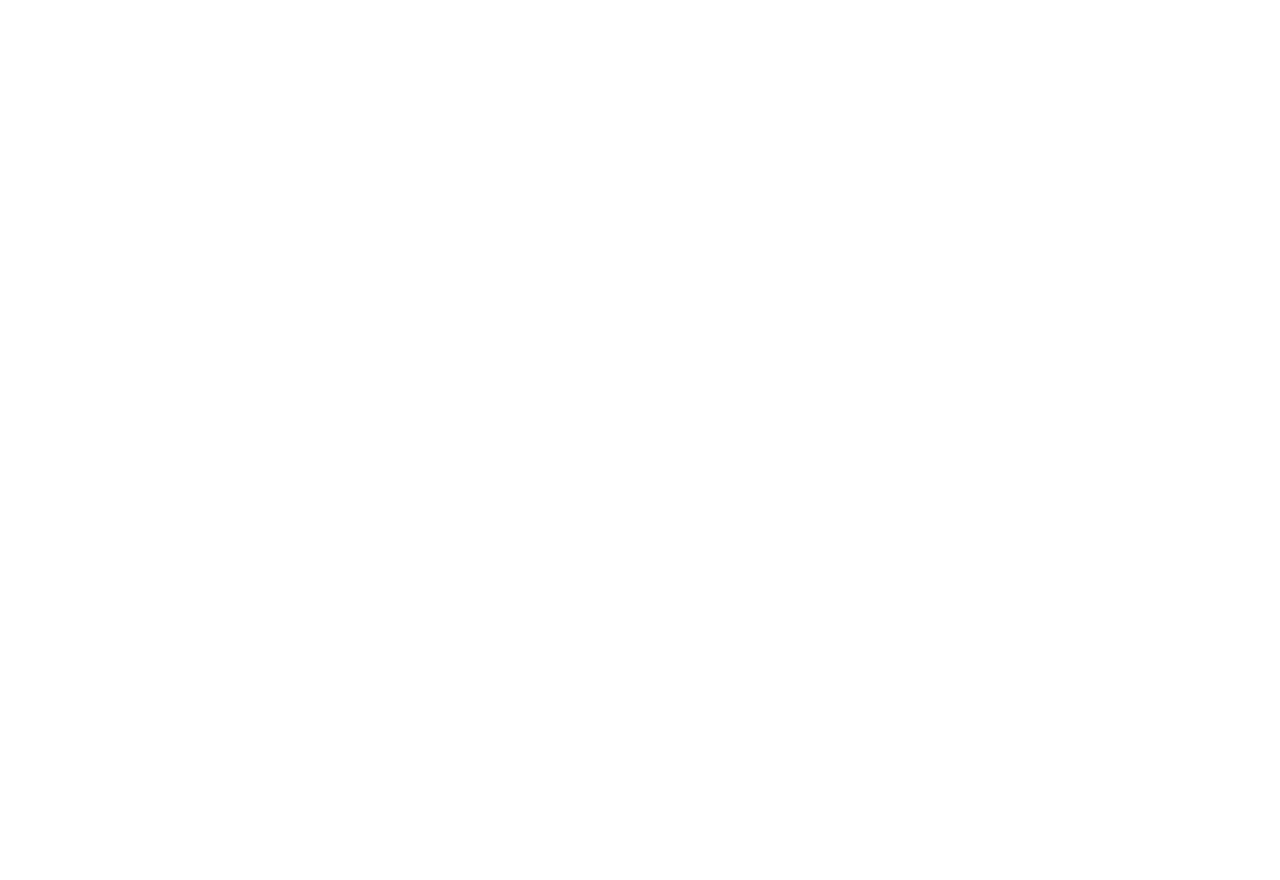
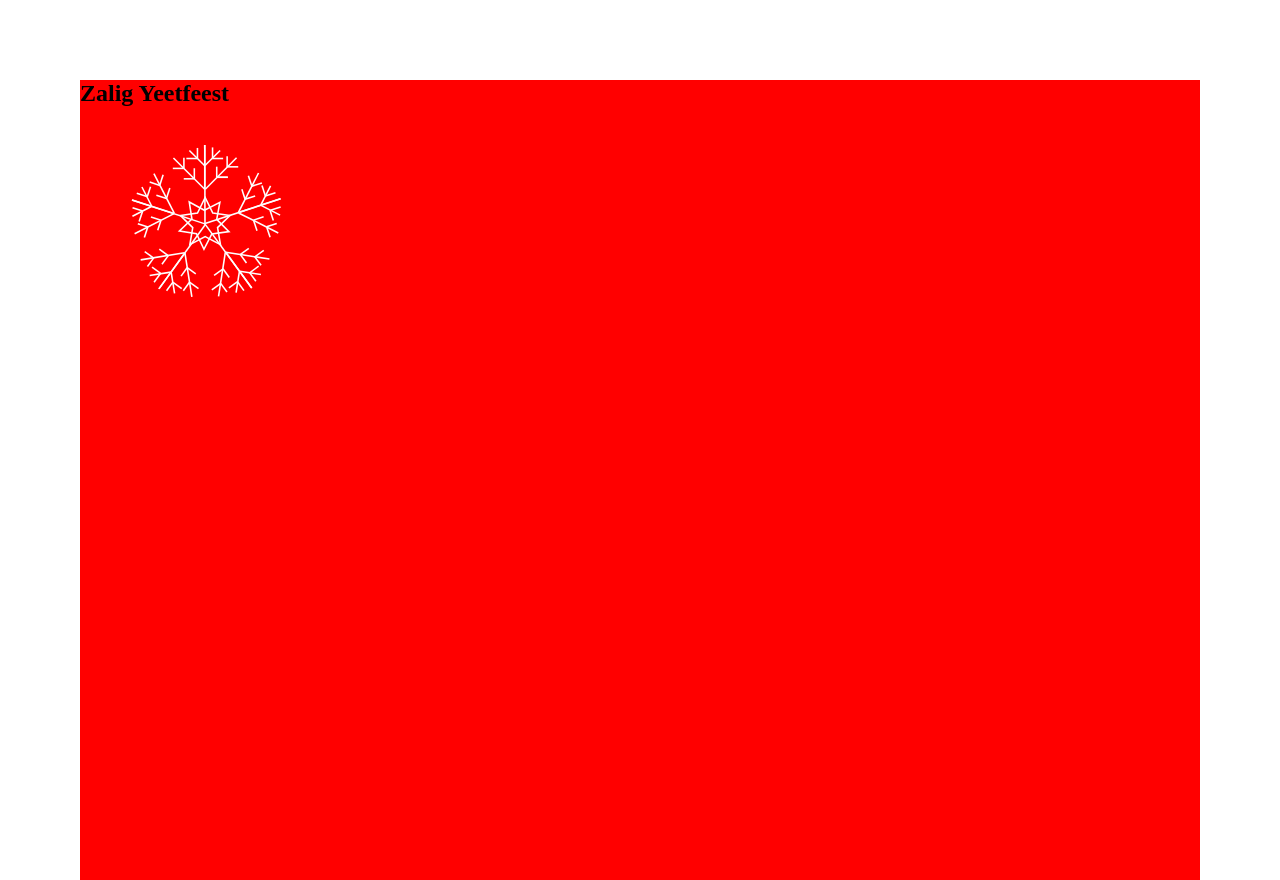
Before and after one commit to JanHenst/KerstVlokOpdracht, a plain HTML site: page index.html in a window 1280 px wide. Before the commit the page ends 800 px from the top, so only its background shows below. Drawn offline with Linux system fonts and the light colour scheme.

Commit message:
update svg stijlen

```diff
--- a/index.html
+++ b/index.html
@@ -3,9 +3,17 @@
   <head>
     <meta charset="utf-8">
     <meta name="author" content="Jan van der Henst, Zenzo Xafir Arian">
-    <title></title>
+    <meta name="viewport" content="width=device-width, initial-scale=1.0">
+    <link rel="stylesheet" href="style.css">
+    <title>KerstVlok opdracht</title>
   </head>
   <body>
+    <div class="midden">
+      <h2>Zalig Yeetfeest</h2>
+      <div id="sneeuwvlok">
 
+      </div>
+    </div>
+    <script src="vlokken.js"></script>
   </body>
 </html>
--- /dev/null
+++ b/style.css
@@ -0,0 +1,22 @@
+body {
+  height: 100vh;
+  margin: 0;
+}
+
+.midden {
+  margin: 0 auto;
+  margin-top: 5em;
+  width:  70em;
+  height: 50em;
+  background-color: red;
+}
+#sneeuwvlok {
+  height: 10vh;
+  stroke-width: 3px;
+  stroke: white;
+  fill: none;
+}
+
+svg {
+ height: 250px;
+}
--- /dev/null
+++ b/vlokken.js
@@ -0,0 +1,109 @@
+let codeSVGvlok = '<svg version="1.1" class="vlokje" xmlns="http://www.w3.org/2000/svg" ' +
+    'xmlns:xlink="http://www.w3.org/1999/xlink" x="0px" y="0px"  ' +
+    'viewBox="0 0 480 480" xml:space="preserve"> ' +
+   ' <g> ' +
+    ' <line x1="239.5" y1="34.5" x2="240" y2="187"/> ' +
+    '<line x1="239.5" y1="119.5" x2="239.5" y2="34.5"/> ' +
+    '<line x1="240.5" y1="119.5" x2="300.6" y2="58.9"/> ' +
+     '<line x1="239.5" y1="119.5" x2="179.4" y2="59.4"/> ' +
+     '<line x1="239" y1="74" x2="210" y2="45"/> ' +
+    ' <line x1="282.5" y1="76.8" x2="282.5" y2="56.2"/> ' +
+     '<line x1="269" y1="45" x2="240" y2="74"/>  ' +
+     '<line x1="254.5" y1="59.8" x2="254.5" y2="39.2"/> ' +
+     '<line x1="225.5" y1="60.8" x2="225.5" y2="40.2"/> ' +
+     '<line x1="199.5" y1="79.8" x2="199.5" y2="59.2"/> ' +
+     '<line x1="303.8" y1="76.5" x2="283.2" y2="76.5"/> ' +
+     '<line x1="274.8" y1="60.5" x2="254.2" y2="60.5"/> ' +
+     '<line x1="224.8" y1="60.5" x2="204.2" y2="60.5"/> ' +
+     '<line x1="198.8" y1="79.5" x2="178.2" y2="79.5"/> ' +
+     '<line x1="219.5" y1="99.8" x2="219.5" y2="79.2"/> ' +
+     '<line x1="262.5" y1="96.8" x2="262.5" y2="76.2"/> ' +
+     '<line x1="283.8" y1="96.5" x2="263.2" y2="96.5"/> ' +
+     '<line x1="219.8" y1="99.5" x2="199.2" y2="99.5"/> ' +
+     '<line x1="283.8" y1="96.5" x2="263.2" y2="96.5"/> ' +
+   '</g> ' +
+   '<g> ' +
+    ' <line x1="385.1" y1="137.8" x2="240.2" y2="185.4"/> ' +
+'<line x1="304.2" y1="164" x2="385.1" y2="137.8"/> ' +
+     '<line x1="304.5" y1="165" x2="380.7" y2="203.4"/> ' +
+    ' <line x1="304.2" y1="164" x2="342.8" y2="88.3"/> ' +
+    ' <line x1="347.3" y1="149.5" x2="365.9" y2="113"/> ' +
+    ' <line x1="358.2" y1="191.7" x2="377.7" y2="185.4"/> ' +
+    ' <line x1="384.2" y1="169.1" x2="347.6" y2="150.4"/> ' +
+    ' <line x1="365.7" y1="159.8" x2="385.2" y2="153.5"/> ' +
+    ' <line x1="355.8" y1="132.6" x2="375.3" y2="126.2"/> ' +
+    ' <line x1="329.7" y1="113.7" x2="349.2" y2="107.4"/> ' +
+    ' <line x1="365" y1="211.8" x2="358.6" y2="192.3"/> ' +
+    '  <line x1="371.2" y1="179.3" x2="364.9" y2="159.8"/> ' +
+    '  <line x1="355.8" y1="131.8" x2="349.4" y2="112.3"/> ' +
+    '  <line x1="329.7" y1="112.9" x2="323.3" y2="93.4"/> ' +
+    '  <line x1="316.8" y1="138.9" x2="336.3" y2="132.6"/> ' +
+    '  <line x1="333" y1="178.9" x2="352.5" y2="172.5"/> ' +
+    '  <line x1="317.1" y1="139.1" x2="310.8" y2="119.6"/> ' +
+    '  <line x1="339.8" y1="199" x2="333.4" y2="179.5"/> ' +
+   ' </g> ' +
+   ' <g> ' +
+   '   <line x1="329.7" y1="309.1" x2="239.7" y2="186"/> ' +
+    '  <line x1="279.8" y1="240.3" x2="329.7" y2="309.1"/> ' +
+    '  <line x1="279" y1="240.9" x2="266" y2="325.2"/> ' +
+    '  <line x1="279.8" y1="240.3" x2="363.7" y2="253.6"/> ' +
+    '  <line x1="306.9" y1="276.9" x2="347.4" y2="283.3"/> ' +
+    '  <line x1="270.1" y1="300.2" x2="282.2" y2="316.8"/> ' +
+    '  <line x1="299.7" y1="317.9" x2="306.1" y2="277.4"/> ' +
+    '  <line x1="302.8" y1="297.5" x2="314.8" y2="314.1"/> ' +
+    '  <line x1="325.6" y1="279.6" x2="337.7" y2="296.2"/> ' +
+    '  <line x1="335.5" y1="249" x2="347.6" y2="265.6"/> ' +
+    '  <line x1="253.1" y1="312.9" x2="269.7" y2="300.8"/> ' +
+    '  <line x1="285.9" y1="308.8" x2="302.5" y2="296.7"/> ' +
+    '  <line x1="326.4" y1="279.4" x2="343" y2="267.3"/> ' +
+    '  <line x1="336.3" y1="248.7" x2="352.8" y2="236.7"/> ' +
+    '  <line x1="307.6" y1="244.6" x2="319.6" y2="261.1"/> ' +
+    '  <line x1="274.5" y1="272.3" x2="286.6" y2="288.8"/> ' +
+    '  <line x1="307.5" y1="244.9" x2="324.1" y2="232.9"/> ' +
+    '  <line x1="257.5" y1="285" x2="274.1" y2="272.9"/> ' +
+   ' </g> ' +
+   ' <g> ' +
+    '  <line x1="151.5" y1="310.8" x2="240.7" y2="187.1"/> ' +
+    '  <line x1="201.5" y1="242" x2="151.5" y2="310.8"/> ' +
+    '  <line x1="200.7" y1="241.4" x2="116.5" y2="255.1"/> ' +
+    '  <line x1="201.5" y1="242" x2="214.8" y2="326"/> ' +
+    '  <line x1="175.1" y1="279.1" x2="181.6" y2="319.6"/> ' +
+    '  <line x1="141.6" y1="251.3" x2="129.5" y2="267.9"/> ' +
+    '  <line x1="133.8" y1="285" x2="174.3" y2="278.6"/> ' +
+    '  <line x1="154.2" y1="281.6" x2="142.2" y2="298.1"/> ' +
+    '  <line x1="178.3" y1="297.8" x2="166.2" y2="314.4"/> ' +
+    '  <line x1="210.5" y1="297.7" x2="198.4" y2="314.3"/> ' +
+    '  <line x1="124.2" y1="239.1" x2="140.8" y2="251.1"/> ' +
+    '  <line x1="138.3" y1="269" x2="154.9" y2="281.1"/> ' +
+    '  <line x1="178.7" y1="298.4" x2="195.3" y2="310.5"/> ' +
+    '  <line x1="210.9" y1="298.3" x2="227.5" y2="310.4"/> ' +
+    '  <line x1="206" y1="269.8" x2="194" y2="286.4"/> ' +
+    '  <line x1="169.5" y1="246.9" x2="157.4" y2="263.5"/> ' +
+    '  <line x1="205.7" y1="269.8" x2="222.3" y2="281.9"/> ' +
+    '  <line x1="152.2" y1="234.6" x2="168.7" y2="246.7"/> ' +
+   ' </g> ' +
+   ' <g> ' +
+   '   <line x1="99.8" y1="140" x2="240" y2="186"/> ' +
+   '   <line x1="180.6" y1="166.3" x2="99.8" y2="140"/> ' +
+   '   <line x1="180.9" y1="165.4" x2="141.9" y2="89.5"/> ' +
+   '   <line x1="180.6" y1="166.3" x2="104.9" y2="204.9"/> ' +
+   '   <line x1="137.2" y1="152.7" x2="100.7" y2="171.3"/> ' +
+   '   <line x1="153.3" y1="112.2" x2="133.8" y2="105.8"/> ' +
+   '   <line x1="118.9" y1="115.2" x2="137.5" y2="151.7"/> ' +
+   '   <line x1="128.5" y1="133.6" x2="109" y2="127.2"/> ' +
+   '   <line x1="120.4" y1="161.4" x2="100.9" y2="155.1"/> ' +
+   '   <line x1="130.5" y1="192" x2="111" y2="185.7"/> ' +
+   '   <line x1="159.6" y1="91.9" x2="153.3" y2="111.4"/> ' +
+   '   <line x1="135.4" y1="114.5" x2="129.1" y2="134"/> ' +
+   '   <line x1="120" y1="162.1" x2="113.6" y2="181.6"/> ' +
+   '   <line x1="130" y1="192.7" x2="123.6" y2="212.2"/> ' +
+   '   <line x1="155.7" y1="179.2" x2="136.2" y2="172.9"/> ' +
+   '   <line x1="166.1" y1="137.4" x2="146.6" y2="131.1"/> ' +
+   '   <line x1="155.5" y1="178.9" x2="149.2" y2="198.4"/> ' +
+   '   <line x1="172.5" y1="117.1" x2="166.1" y2="136.6"/> ' +
+   ' </g> ' +
+   ' <polygon class=ster points="255,165.2 287.9,170 264.1,193.2 269.7,225.9 240.3,210.4 210.9,225.8 216.5,193.1 192.8,169.9  225.6,165.2 240.3,135.4 "/> ' +
+   ' <polygon  class=ster  points="238.9,159.9 268.5,144.8 262.5,177.4 286,200.9 253.1,205.3 238,234.9 223.7,204.9 190.9,199.7 214.9,176.8 209.8,144 "/> '+
+   ' </svg>';
+
+   document.getElementById('sneeuwvlok').innerHTML = codeSVGvlok;
```
Also changed, not shown: sneeuwvlok.svg (added), 2 other files.
